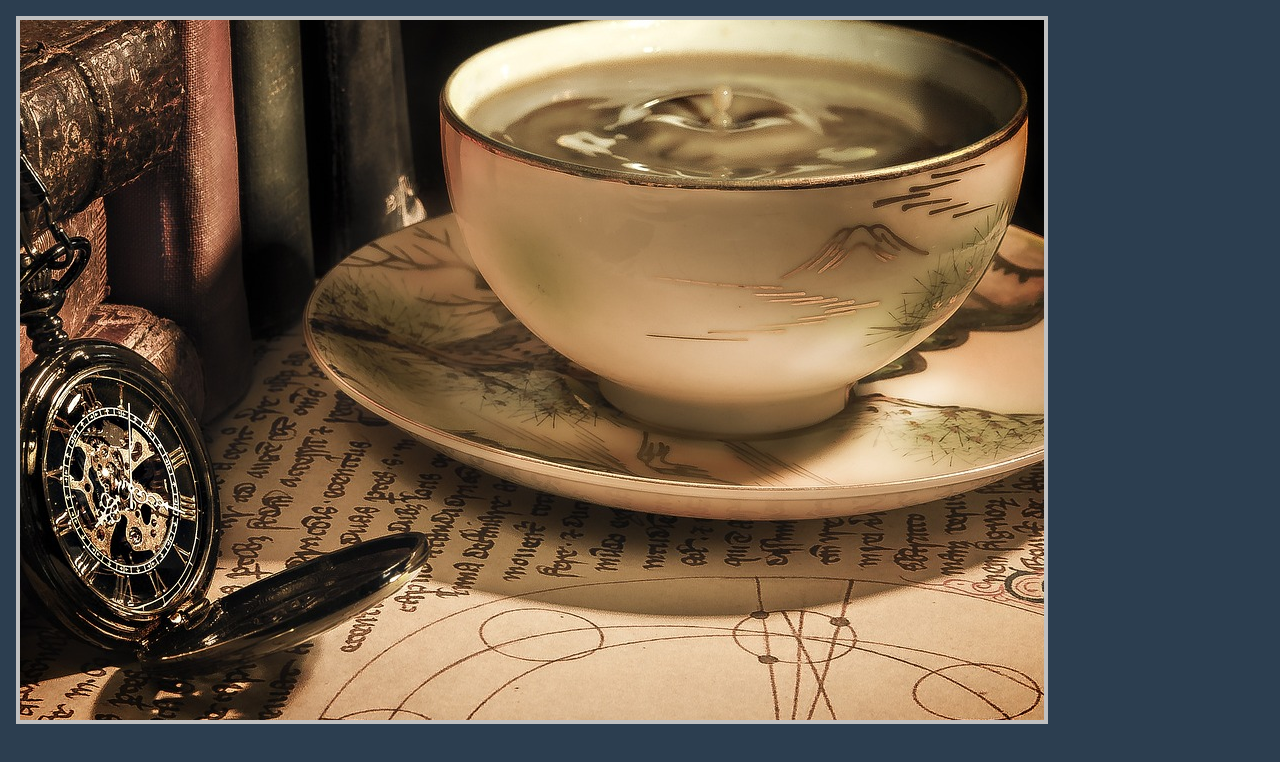
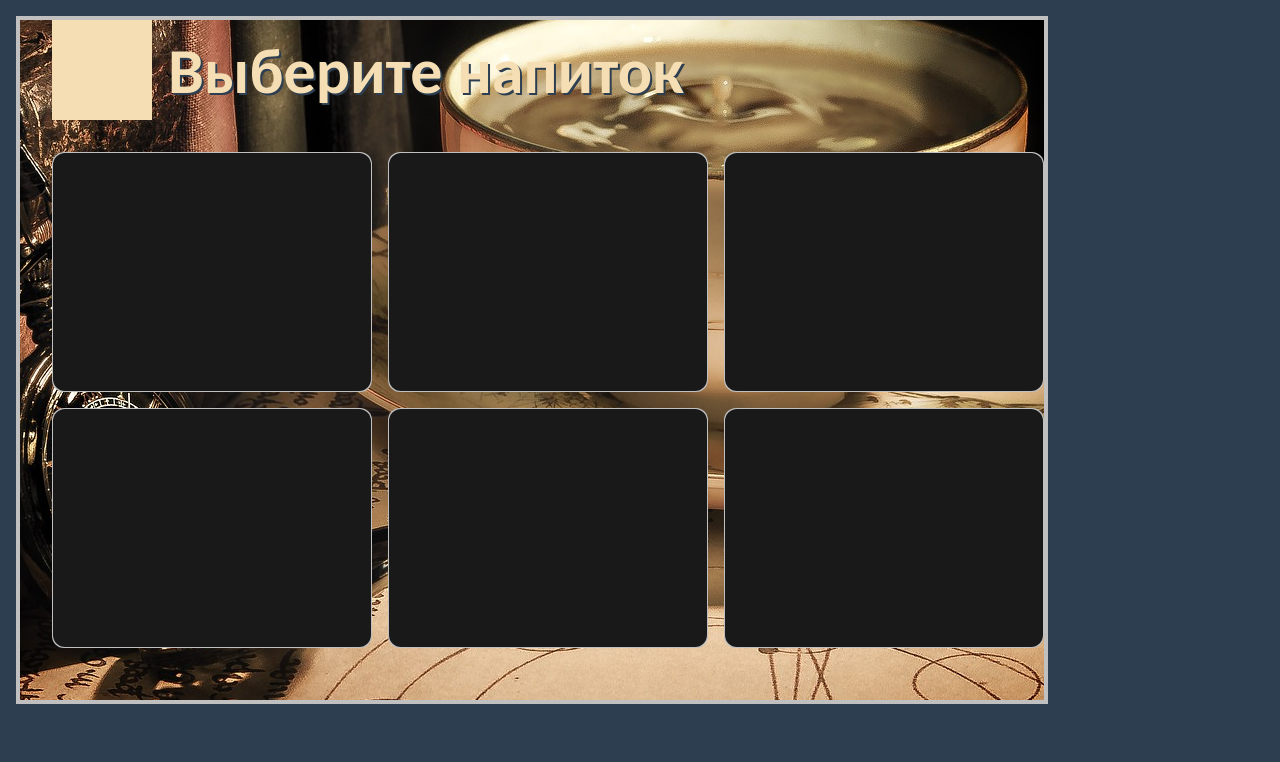
Before and after one commit to BlkDem/coffeemat, a Vue app: page / in a window 1280 px wide. Shown: the top 762 px of the page. Built offline with nearby package versions, Linux system fonts and the light colour scheme.

Commit message:
page top

```diff
--- a/src/App.vue
+++ b/src/App.vue
@@ -14,7 +14,7 @@
 
 <script lang="ts">
 
-import VerticalLayout from './components/layout/VerticalLayout.vue';
+import VerticalLayout from './layouts/VerticalLayout.vue';
 
 export default {
   components: {
--- a/src/components/layout/VerticalLayout.vue
+++ b/src/layouts/VerticalLayout.vue
@@ -1,12 +1,20 @@
 <template>
   <div id="display">
+    <div class="top">
+      <div class="brand">
+
+      </div>
+      <div class="brand-name">
+        <h1>Выберите напиток</h1>
+      </div>
+    </div>
     <div class="layout">
       <div class="main">
         <slot name="main"></slot>
       </div>
 
       <div class="info">
-        <slot name="main">
+        <slot name="info">
 
         </slot>
       </div>
@@ -20,7 +28,6 @@
   @import '@/sass/const.scss';
   @import '@/sass/display.scss';
   .layout {
-    height: $vertical-height;
     margin: $margin-default;
     .main {
       width: $vertical-width;
@@ -31,4 +38,18 @@
     }
   }
 
+  .top {
+    display: flex;
+    .brand {
+      background-color: wheat;
+      height: $topbar-height;
+      width: 100px;
+      margin-left: 32px;
+    }
+
+    .brand-name {
+      font-size: 2rem;
+    }
+  }
+
 </style>
--- a/src/sass/app.scss
+++ b/src/sass/app.scss
@@ -1,14 +1,22 @@
+@import url('https://fonts.googleapis.com/css2?family=Carlito:ital,wght@0,400;0,700;1,400;1,700&display=swap');
+@import "./const.scss";
+
 body, html {
   margin: 0;
-  font-family: Avenir, Helvetica, Arial, sans-serif;
-  background-color: #2c3e50;
-  color: silver;
+  font-family: 'Carlito', sans-serif;
+  background-color: var(--background-color);
+  color: var(--main-color);
+}
+
+h1 {
+  margin: 0 16px;
+  padding-top: 12px;
+  text-shadow: 2px 2px var(--background-color);
 }
 
 #app {
   -webkit-font-smoothing: antialiased;
   -moz-osx-font-smoothing: grayscale;
-  // text-align: center;
 }
 
 nav {
--- /dev/null
+++ b/src/sass/cards.scss
@@ -0,0 +1,64 @@
+@import './const.scss';
+
+#cards {
+  display: grid;
+  gap: 1em;
+  grid-template-columns: repeat(3, 1fr);
+  max-width: $vertical-width;
+  padding: 1em 0em;
+  place-self: center;
+  position: relative;
+  width: calc(100% - 2em);
+  z-index: 2;
+}
+
+.card {
+  background-color: var(--card-color);
+  border: 4px solid inherit;
+  border-radius: 0.75em;
+  cursor: pointer;
+  height: calc($vertical-height / 2 - $topbar-height);
+  position: relative;
+  background-color: silver;
+}
+
+.card:hover:before {
+  opacity: 1;
+}
+
+.card:before {
+  background: linear-gradient(
+    45deg,
+    transparent 5%,
+    rgb(255, 215, 137) 50%,
+    transparent 99%
+  );
+  border-radius: inherit;
+  content: "";
+  inset: 0px;
+  opacity: 0;
+  position: absolute;
+  transition: opacity 400ms;
+  z-index: 0;
+}
+
+.card-content {
+  background-color: var(--card-color);
+  border-radius: inherit;
+  display: grid;
+  inset: 1px;
+  padding: 1em;
+  position: absolute;
+}
+
+@media(max-width: 1100px) {
+  #cards {
+    grid-template-columns: repeat(2, 1fr);
+  }
+}
+
+@media(max-width: 600px) {
+  #cards {
+    grid-template-columns: 1fr;
+  }
+}
--- a/src/sass/const.scss
+++ b/src/sass/const.scss
@@ -1,4 +1,10 @@
+:root {
+  --card-color: rgb(25, 25, 25);
+  --background-color: #2c3e50;
+  --main-color: wheat;
+}
 
 $margin-default: 16px 16px;
-$vertical-width: 1080px;
-$vertical-height: 700px;
+$vertical-width: 1024px;
+$vertical-height: 680px;
+$topbar-height: 100px;
--- a/src/sass/display.scss
+++ b/src/sass/display.scss
@@ -2,7 +2,7 @@
   position: absolute;
   left: 16px;
   top: 16px;
-  height: 700px;
+  height: $vertical-height;
   width: 1024px;
   border: 4px solid silver;
   background-image: url('@/assets/images/back.jpg');
--- a/src/views/HomeScreen.vue
+++ b/src/views/HomeScreen.vue
@@ -1,5 +1,37 @@
 <template>
   <div>
+    <div id="cards">
+  <div class="card">
+    <div class="card-content">
+      <i class="card-icon fa-regular fa-cat-space"></i>
+    </div>
+  </div>
+  <div class="card">
+    <div class="card-content">
+      <i class="card-icon fa-regular fa-croissant"></i>
+    </div>
+  </div>
+  <div class="card">
+    <div class="card-content">
+      <i class="card-icon fa-regular fa-fish-bones"></i>
+    </div>
+  </div>
+  <div class="card">
+    <div class="card-content">
+      <i class="card-icon fa-regular fa-pickleball"></i>
+    </div>
+  </div>
+  <div class="card">
+    <div class="card-content">
+      <i class="card-icon fa-regular fa-poo"></i>
+    </div>
+  </div>
+  <div class="card">
+    <div class="card-content">
+      <i class="card-icon fa-regular fa-tree-palm"></i>
+    </div>
+  </div>
+</div>
 
   </div>
 </template>
@@ -11,3 +43,7 @@
     }
   }
 </script>
+
+<style lang="scss">
+@import '@/sass/cards.scss';
+</style>
```
